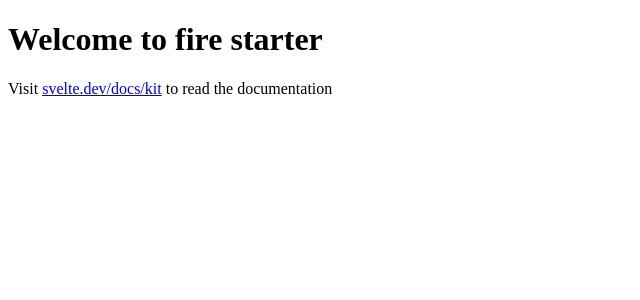
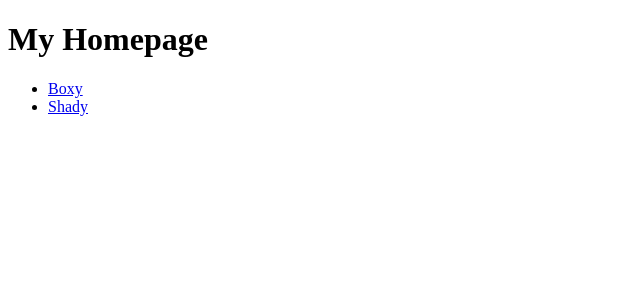
Before and after one commit to slacktracer/analysis-paralysis, a SvelteKit app: page / in a window 1280 px wide. Shown: the top 300 px of the page, without its empty margins (0-640 px from the left). Built offline with nearby package versions, Linux system fonts and the light colour scheme.

Commit message:
Homepage.

```diff
--- a/src/routes/+page.svelte
+++ b/src/routes/+page.svelte
@@ -1,2 +1,6 @@
-<h1>Welcome to fire starter</h1>
-<p>Visit <a href="./shady">svelte.dev/docs/kit</a> to read the documentation</p>
+<h1>My Homepage</h1>
+
+<ul>
+	<li><a href="./boxy">Boxy</a></li>
+	<li><a href="./shady">Shady</a></li>
+</ul>
--- a/src/routes/boxy/+page.svelte
+++ b/src/routes/boxy/+page.svelte
@@ -1,5 +1,5 @@
 <script>
-	import Shady from '$lib/components/Boxy.svelte';
+	import Boxy from '$lib/components/Boxy.svelte';
 </script>
 
-<Shady />
+<Boxy />
```
